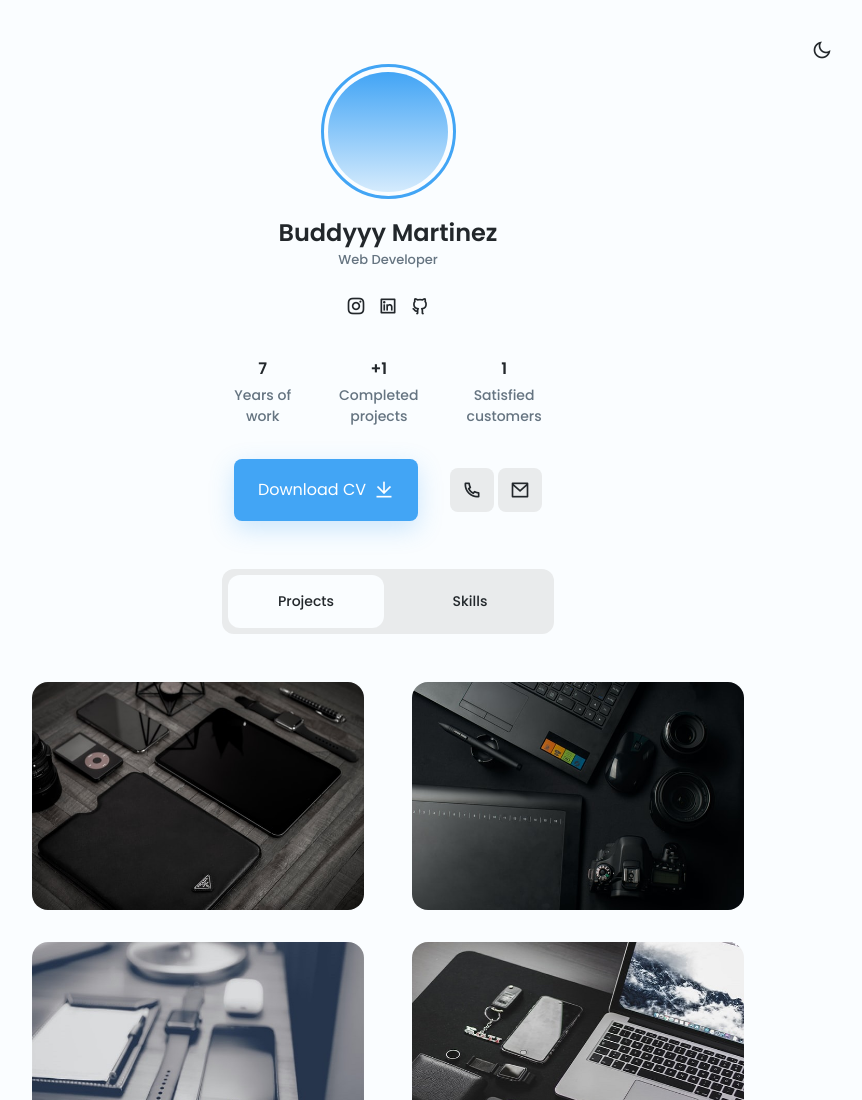
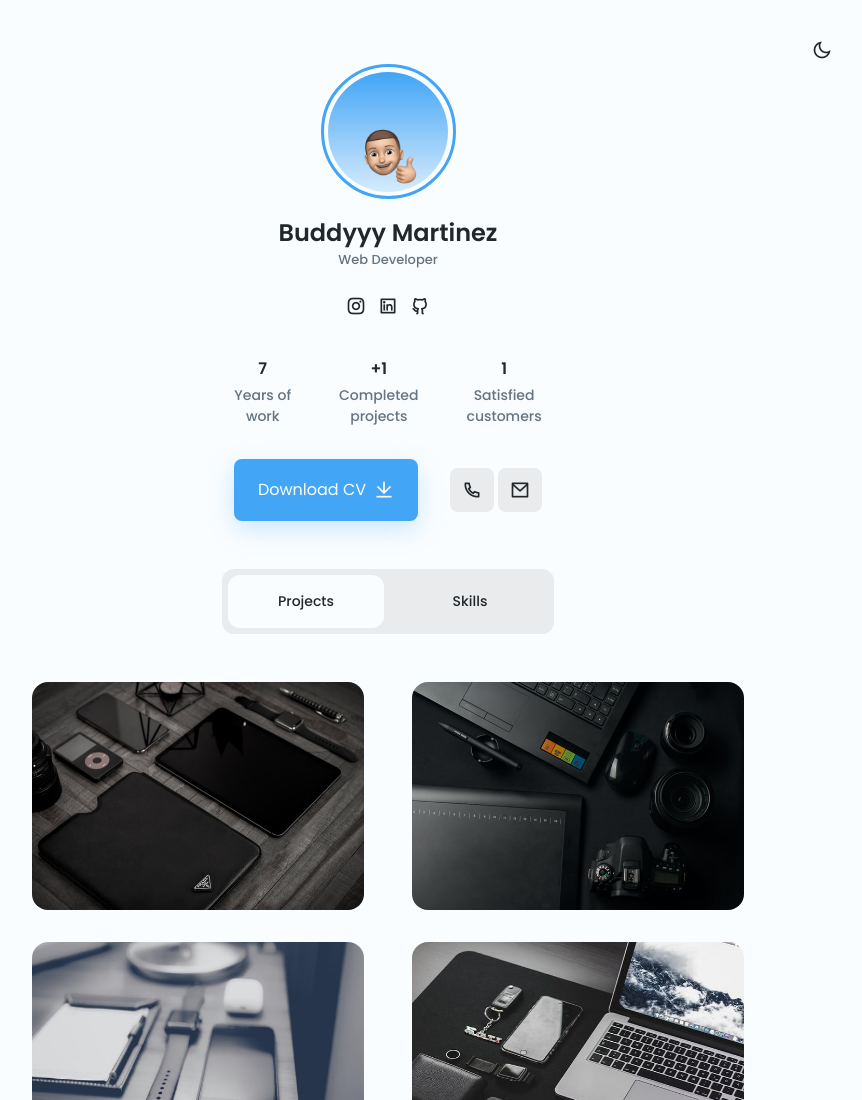
Before and after one commit to semi26/semi26.github.io, a plain HTML site: page index.html in a window 1280 px wide. Shown: the top 1100 px of the page, without its empty margins (252-1114 px from the left). Drawn offline with nearby package versions, Linux system fonts and the light colour scheme.

Commit message:
Update index.html with a picture of me.
I uploaded a picture of me to my portfolio

```diff
--- a/index.html
+++ b/index.html
@@ -27,7 +27,7 @@
                     <div class="profile__border">
                         <div class="profile__perfil">
                             <!-- Insert your image, according to the example size of the portfolio -->
-                            <img src="assets/img/" alt="">
+                            <img class="mepic.png" src="assets/img/thatsme.png" alt="">
                         </div>
                     </div>
 
```
